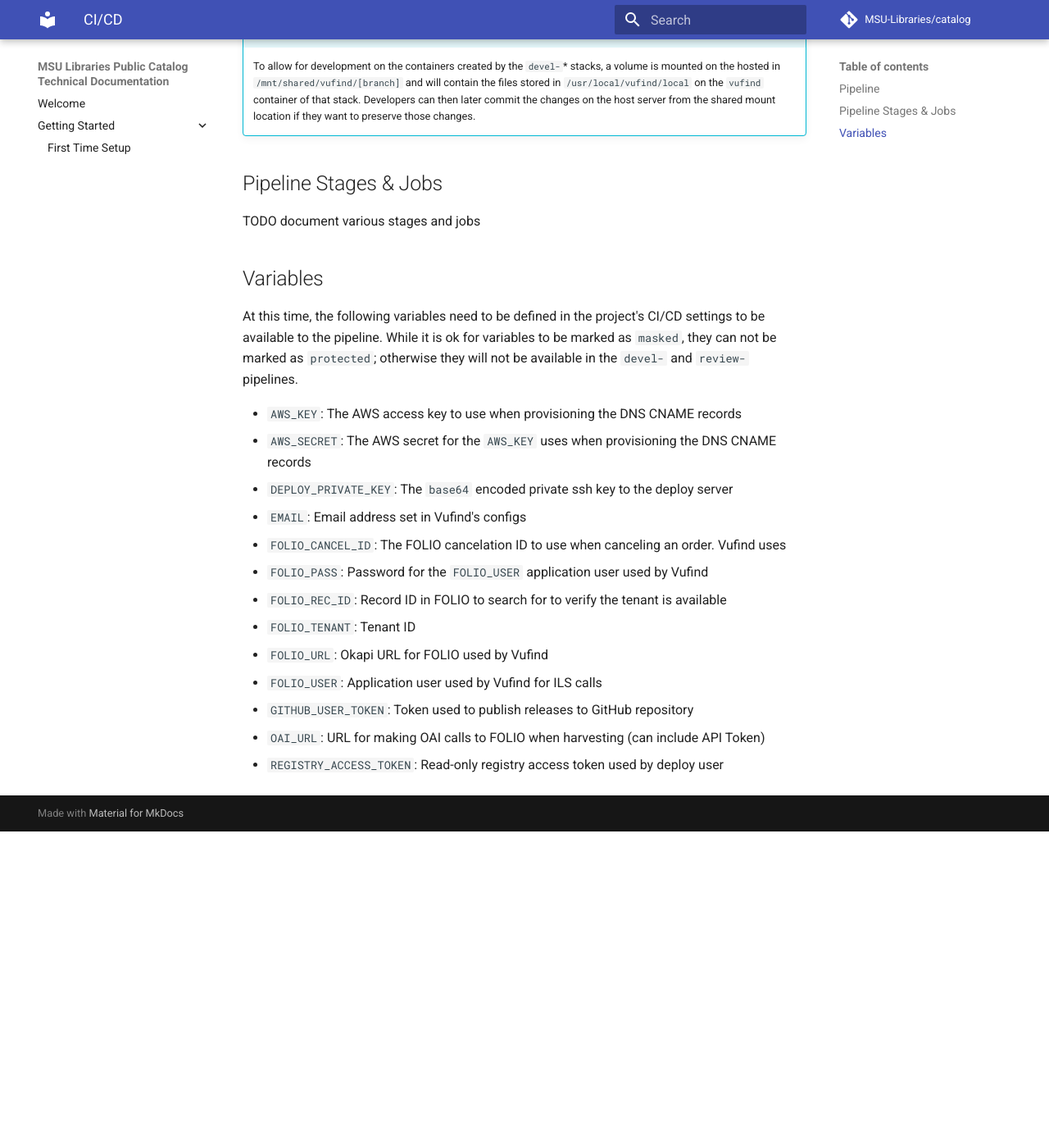
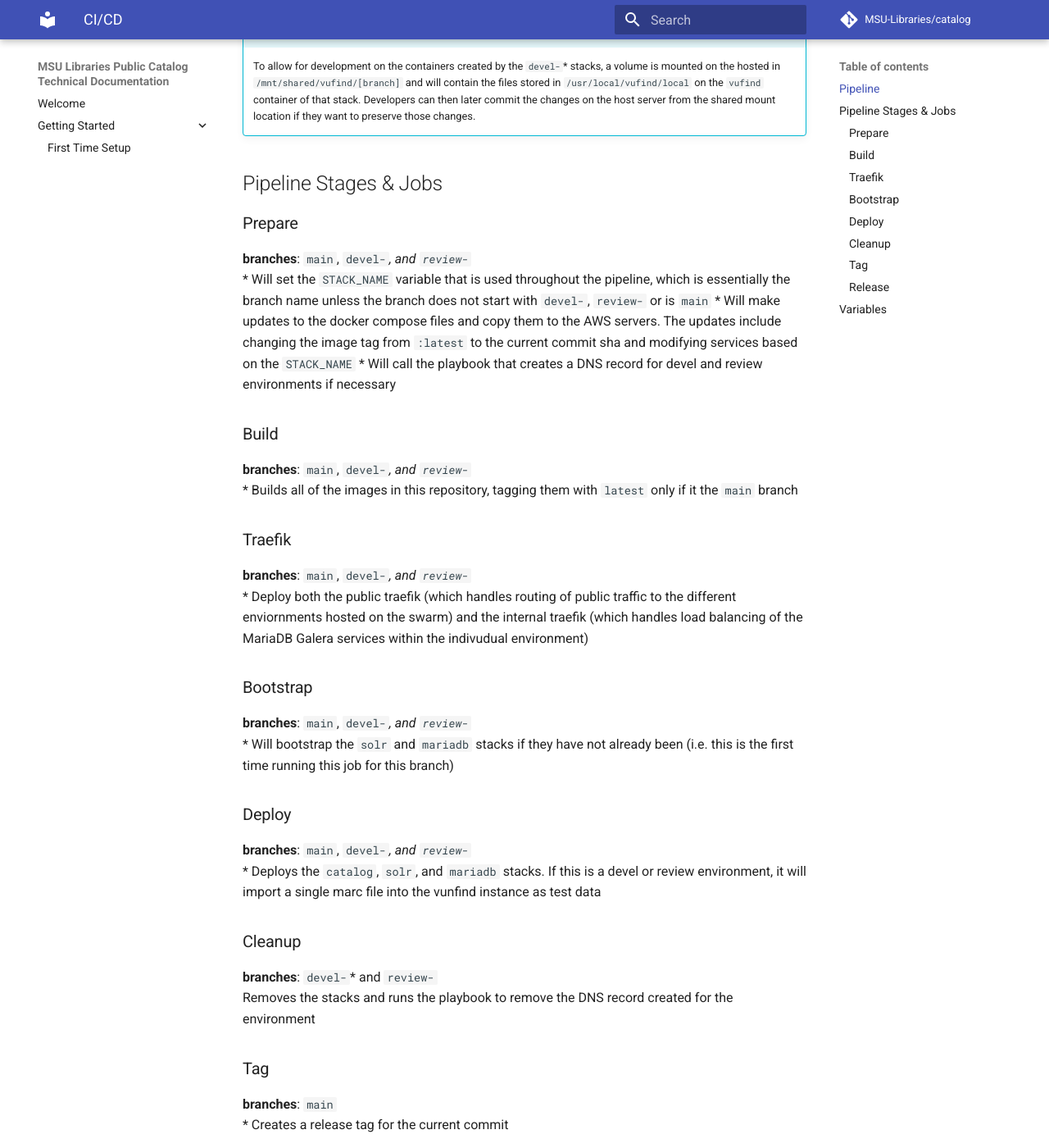
Before and after one commit to MSU-Libraries/catalog, an MkDocs documentation site: the page built from docs/CICD.md, in a window 1280 px wide and 1400 px high, scrolled down 1059 px. Shown: the whole window at 82% size. Built offline with MkDocs 1.6.1 and Material for MkDocs 9.7.7, drawn with Linux system fonts in a browser that asks for light colours; comment, search, counter and statistics services are not loaded; before the commit the page ends 2073 px from its top, so only the background shows below that; some of the changed text lies outside the part shown.

Commit message:
Updated docs to include description of pipeline stages

```diff
--- a/docs/CICD.md
+++ b/docs/CICD.md
@@ -44,7 +44,47 @@ when you are done with it
     from the shared mount location if they want to preserve those changes.
 
 ## Pipeline Stages & Jobs
-TODO document various stages and jobs
+### Prepare
+**branches**: `main`, `devel-`*, and `review-`*
+* Will set the `STACK_NAME` variable that is used throughout the pipeline, which is essentially
+the branch name unless the branch does not start with `devel-`, `review-` or is `main`
+* Will make updates to the docker compose files and copy them to the AWS servers. The updates include
+changing the image tag from `:latest` to the current commit sha and modifying services based on
+the `STACK_NAME`
+* Will call the playbook that creates a DNS record for devel and review environments if necessary
+
+### Build
+**branches**: `main`, `devel-`*, and `review-`*
+* Builds all of the images in this repository, tagging them with `latest` only if it the `main` branch
+
+### Traefik
+**branches**: `main`, `devel-`*, and `review-`*
+* Deploy both the public traefik (which handles routing of public traffic to the different enviornments
+hosted on the swarm) and the internal traefik (which handles load balancing of the MariaDB Galera services
+within the indivudual environment)
+
+### Bootstrap
+**branches**: `main`, `devel-`*, and `review-`*
+* Will bootstrap the `solr` and `mariadb` stacks if they have not already been (i.e. this is the first time
+running this job for this branch)
+
+### Deploy
+**branches**: `main`, `devel-`*, and `review-`*
+* Deploys the `catalog`, `solr`, and `mariadb` stacks. If this is a devel or review environment, it will
+import a single marc file into the vunfind instance as test data
+
+### Cleanup
+**branches**: `devel-`* and `review-`*
+* Removes the stacks and runs the playbook to remove the DNS record created for the environment
+
+### Tag
+**branches**: `main`
+* Creates a release tag for the current commit
+
+### Release
+**branches**: `main`
+* Pushes the latest changes to Github and publishes the Github Pages onces the Github Action
+job should have completed that compiles the docs
 
 ## Variables
 At this time, the following variables need to be defined in the
```
